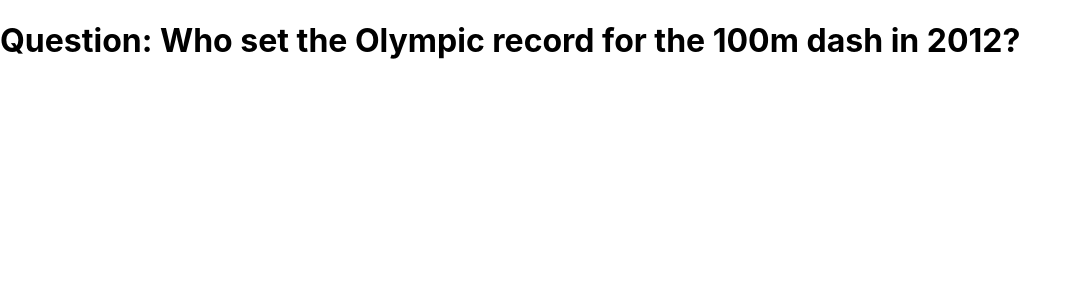
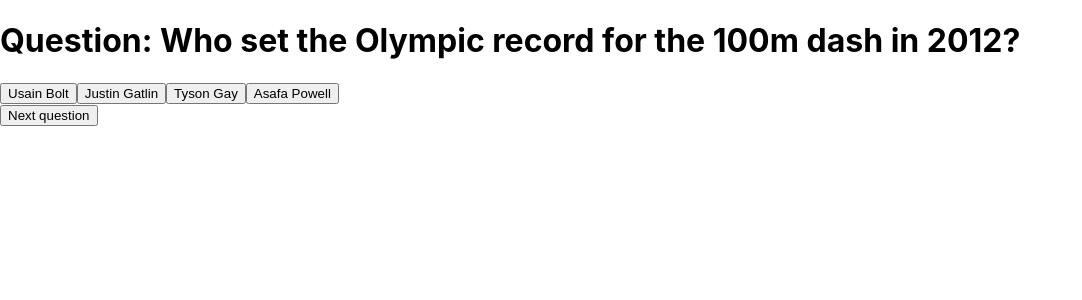
Before and after one commit to Technigo/project-redux-quiz-old, a React (Create React App) app: page /quiz in a window 1280 px wide. Shown: the top 300 px of the page, without its empty margins (0-1082 px from the left). Built offline with nearby package versions, Linux system fonts and the light colour scheme.

Commit message:
created component NextButton, added questions, added correct answer alert

```diff
--- a/src/components/CurrentQuestion.js
+++ b/src/components/CurrentQuestion.js
@@ -1,16 +1,42 @@
 import React from 'react'
-import { useSelector } from 'react-redux'
+import { useSelector, useDispatch } from 'react-redux'
+import { quiz } from 'reducers/quiz'
+import { NextButton } from 'components/NextButton'
 
 export const CurrentQuestion = () => {
-  const question = useSelector((state) => state.quiz.questions[state.quiz.currentQuestionIndex])
+  const question = useSelector((store) => store.quiz.questions[store.quiz.currentQuestionIndex])
+  const wholeStore = useSelector((store) => store)
+  console.log(wholeStore)
+  console.log(question)
+
+  const dispatch = useDispatch();
 
   if (!question) {
     return <h1>Oh no! I could not find the current question!</h1>
   }
 
+  const onAnswerSubmit = (questionId, answerIndex) => {
+    dispatch(quiz.actions.submitAnswer(
+      { questionId, answerIndex }
+    ));
+    if (question.correctAnswerIndex === answerIndex) {
+      window.alert('Correct answer!')
+    } else {
+      window.alert('Sorry, wrong answer')
+    }
+  }
+
   return (
     <div>
       <h1>Question: {question.questionText}</h1>
+      <div>
+        {question.options.map((option, index) => {
+          return (
+            <button onClick={() => onAnswerSubmit(question.id, index)} key={option} type="button">{option}</button>
+          )
+        })}
+      </div>
+      <NextButton />
     </div>
   )
 }
--- /dev/null
+++ b/src/components/NextButton.js
@@ -0,0 +1,16 @@
+import React from 'react'
+import { useDispatch, useSelector } from 'react-redux'
+import { quiz } from 'reducers/quiz';
+
+export const NextButton = () => {
+  const question = useSelector((store) => store.quiz.questions[store.quiz.currentQuestionIndex])
+
+  const dispatch = useDispatch();
+
+  const goToNextQuestion = () => {
+    dispatch(quiz.actions.goToNextQuestion(question))
+  }
+  return (
+    <button onClick={() => goToNextQuestion(question.id)} type="button">Next question</button>
+  );
+}
--- a/src/reducers/quiz.js
+++ b/src/reducers/quiz.js
@@ -2,8 +2,26 @@ import { createSlice } from '@reduxjs/toolkit'
 
 // Change these to your own questions!
 const questions = [
-  { id: 1, questionText: 'Who set the Olympic record for the 100m dash in 2012?', options: ['Usain Bolt', 'Justin Gatlin', 'Tyson Gay', 'Asafa Powell'], correctAnswerIndex: 0 },
-  { id: 2, questionText: 'When was Michael Phelps last named male World Swimmer of the Year?', options: ['2012', '2014', '2016', '2018'], correctAnswerIndex: 2 }
+  { id: 1,
+    questionText: 'Who set the Olympic record for the 100m dash in 2012?',
+    options: ['Usain Bolt', 'Justin Gatlin', 'Tyson Gay', 'Asafa Powell'],
+    correctAnswerIndex: 0 },
+  { id: 2,
+    questionText: 'When was Michael Phelps last named male World Swimmer of the Year?',
+    options: ['2012', '2014', '2016', '2018'],
+    correctAnswerIndex: 1 },
+  { id: 3,
+    questionText: 'Question 3',
+    options: ['hej', 'hopp', 'tjopp', 'hipp'],
+    correctAnswerIndex: 2 },
+  { id: 4,
+    questionText: 'Question 4',
+    options: ['1', '2', '3', '4'],
+    correctAnswerIndex: 3 },
+  { id: 5,
+    questionText: 'Question 5',
+    options: ['XXX', 'YYYY', 'AAAA', 'BBBB'],
+    correctAnswerIndex: 4 }
 ]
 
 const initialState = {
```
